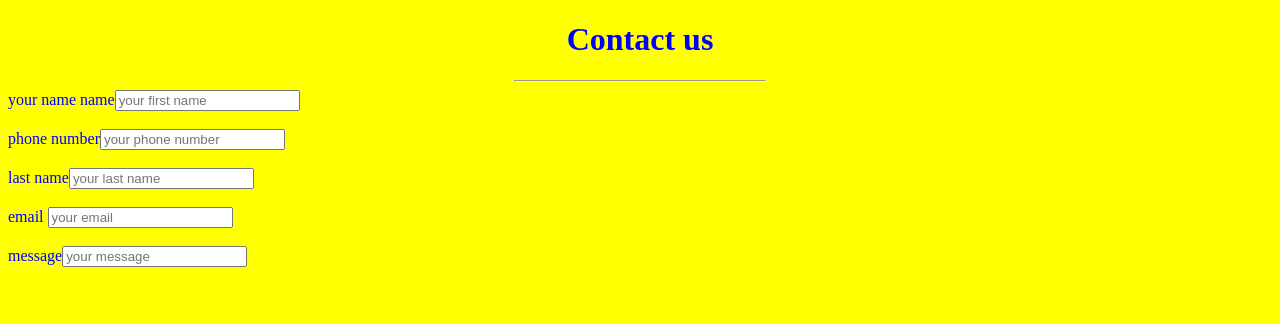
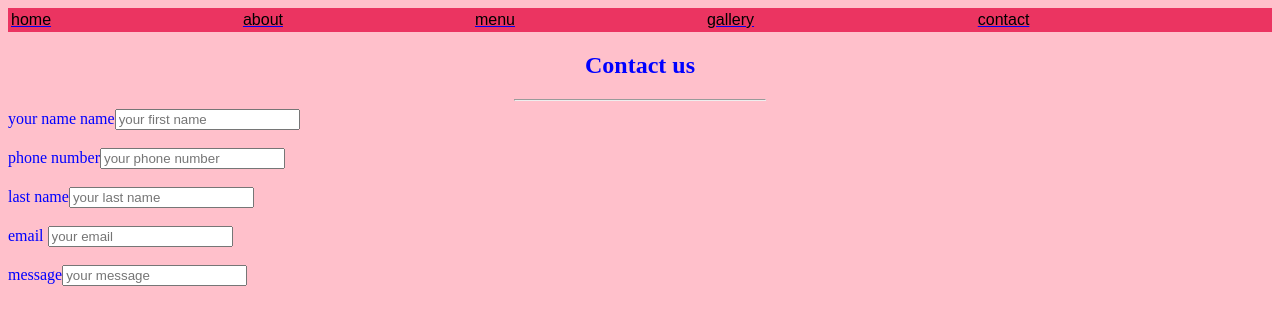
Before and after one commit to ayush229022/assignment, a plain HTML site: page contact.html in a window 1280 px wide. Drawn offline with Linux system fonts and the light colour scheme.

Commit message:
Add files via upload

```diff
--- a/contact.html
+++ b/contact.html
@@ -6,7 +6,30 @@
     <meta name="viewport" content="width=device-width, initial-scale=1.0">
     <title>Document</title>
 </head>
- <body bgcolor="yellow" text="blue">
+ <body bgcolor="pink" text="blue">
+        <!--menu start from here-->
+        <section>
+            <table border="0px" width="100%" height="20px" bgcolor="#eb3461" underline="black" style="color:antiquewhite;">
+                <tr>
+                <td>
+                    <a href="website.html"><font face="arial" color="black" width="25%">home</font></a>
+                </td>
+                <td>
+                    <a href="about.html"><font face="arial" color="black" width="205">about</font></a>
+                </td>
+                <td>
+                    <a href="menu.html"><font face="arial" color="black" width="25%">menu</font></a>
+                </td>
+                <td>
+                    <a href="gallery.html"><font face="arial" color="black" width="25%">gallery</font></a>
+                </td>
+                <td>
+                    <a href="contact.html"><font face="arial" color="black" width="25%">contact</font></a>
+                </td>
+
+                </tr>
+                </table>
+
     <h1><center>Contact us</center></h1>
     <hr width="250px">
     <table border="0" width="100%" height="100%" bgcolor="yellow" style="color:rgb(80, 202, 23)">
```
Also changed, not shown: about.html (+23 -0 lines), gallery.html (+23 -0 lines), menu.html (+23 -0 lines).
